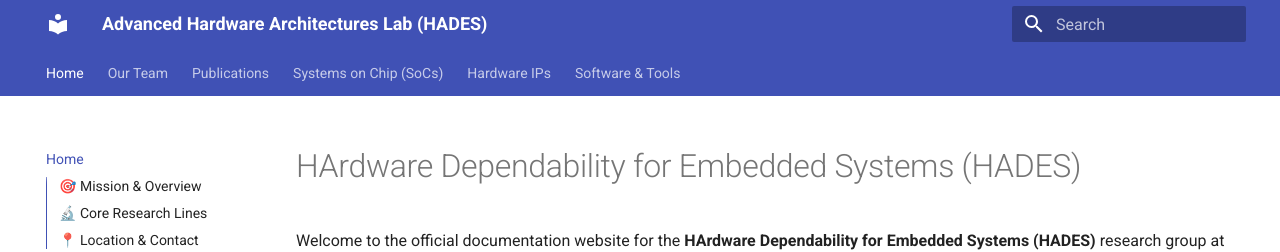
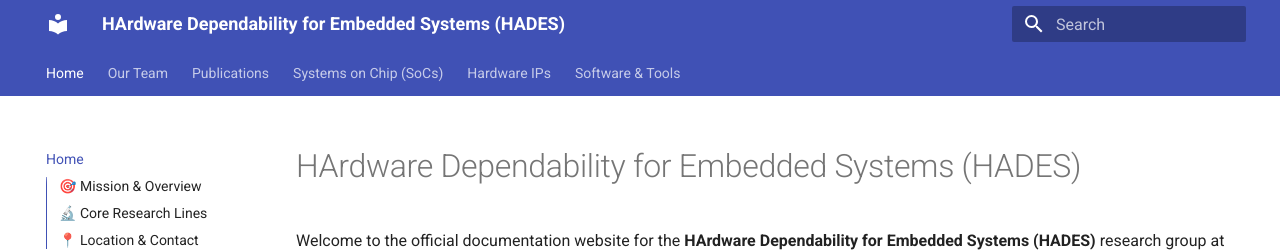
Before and after one commit to bsccaos/HADES, an MkDocs documentation site: the page built from docs/index.md, in a window 1280 px wide. Shown: the top 252 px of the page. Built offline with MkDocs 1.6.1 and Material for MkDocs 9.7.7, drawn with Linux system fonts in a browser that asks for light colours.

Commit message:
Update site title to HArdware Dependability for Embedded Systems (HADES)

```diff
--- a/mkdocs.yml
+++ b/mkdocs.yml
@@ -1,6 +1,6 @@
-site_name: Advanced Hardware Architectures Lab (HADES)
+site_name: HArdware Dependability for Embedded Systems (HADES)
 site_description: Research in SoCs, Hardware IPs, and Systems Software
-site_author: "HADES Lab Group"
+site_author: "HADES Research Group"
 site_url: https://bsccaos.github.io/HADES/
 
 theme:
```
